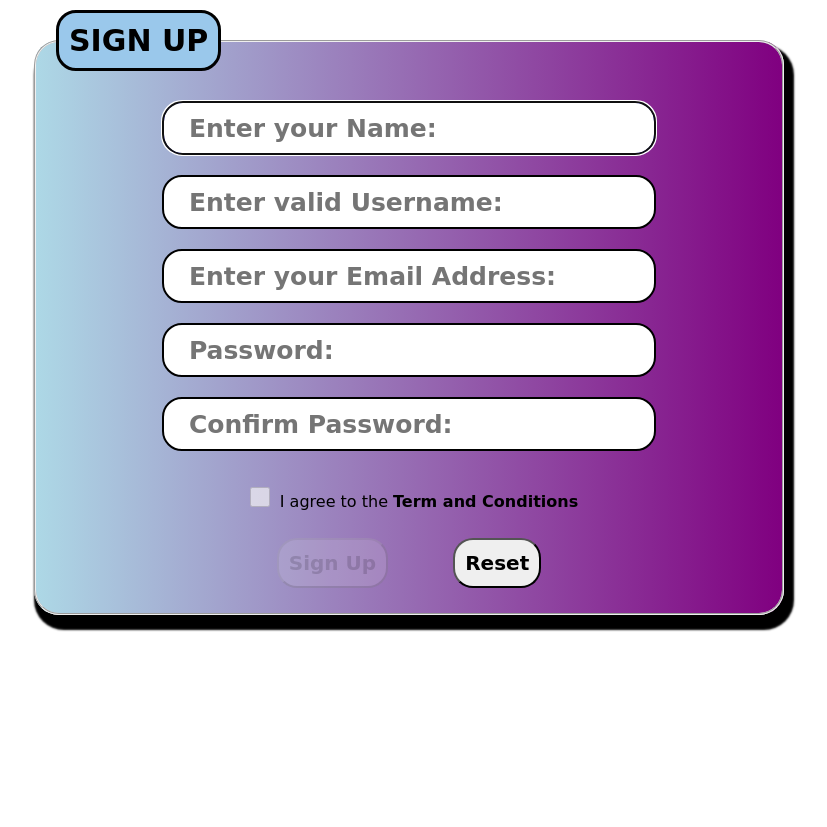
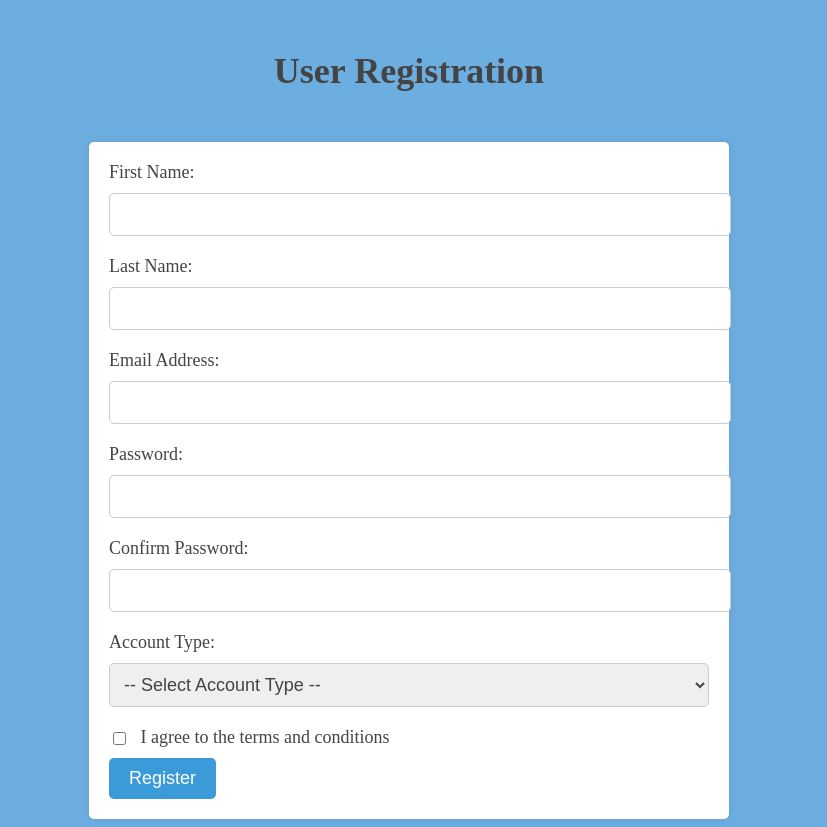
Before and after one commit to Yozi47/BankingBot, a Flask app: template templates/signup.html in a window 1280 px wide. Shown: the whole page, without its empty margins (231-1058 px from the left). Before the commit the page ends 632 px from the top, so only its background shows below. Run offline with Flask 3, Linux system fonts and the light colour scheme; the template is opened without the code that fills it, so the values that code supplies are empty.

Commit message:
Edited Logina and Signup

```diff
--- a/templates/signup.html
+++ b/templates/signup.html
@@ -1,32 +1,101 @@
 <!DOCTYPE html>
-<html lang="en">
+<html>
+<head>
+	<title>Banking Website - User Registration</title>
+	<style>
+		body {
+			background-color: #6daee0;
+		}
 
-    <head>
-        <meta charset="UTF-8">
-        <meta name="viewport" content="width=device-width, initial-scale=1.0">
-        <title>Sign Up | Bank of AI</title>
-        <link href="../CSS/signupCSS.css" rel="stylesheet">
-        <script src="../Java Script/signupJS.js"></script>
-    </head>
+		h1 {
+			text-align: center;
+			margin-top: 50px;
+			margin-bottom: 50px;
+			font-size: 36px;
+			color: #444444;
+		}
 
-    <body onload="load();">
-        <form  method="POST">
-            <fieldset>
-                <legend>Sign Up</legend>
-                <input type="text" id="name" placeholder="Enter your Name:"><br />
-                <input type="text" id="username" placeholder="Enter valid Username:"
-                    onblur="return validUserName();"><br />
-                <input type="email" id="email" placeholder="Enter your Email Address:"><br />
-                <input type="password" id="password" placeholder="Password:" onblur="return validPassword();"><br />
-                <input type="password" id="confirmPassword" placeholder="Confirm Password:"
-                    onblur="return cnfrmPass();"><br />
-                <p id="result"></p>
-                <p><input type="checkbox" name="tnc" id="tnc" onchange="return validForm();"><span>I agree to the <a
-                            href="#">Term and Conditions</a></span></p>
-                <button type="button" id="signupbtn" value="0" onclick="goto();">Sign Up</button>
-                <button type="reset" id="resetbtn">Reset</button>
-            </fieldset>
-        </form>
-    </body>
+		form {
+			max-width: 600px;
+			margin: 0 auto;
+			background-color: #ffffff;
+			padding: 20px;
+			border-radius: 5px;
+			box-shadow: 0px 0px 10px rgba(0, 0, 0, 0.1);
+		}
 
+		label {
+			display: block;
+			margin-bottom: 10px;
+			color: #444444;
+			font-size: 18px;
+		}
+
+		input[type="text"],
+		input[type="email"],
+		input[type="password"],
+		select {
+			width: 100%;
+			padding: 10px;
+			margin-bottom: 20px;
+			border: 1px solid #cccccc;
+			border-radius: 5px;
+			font-size: 18px;
+			color: #444444;
+		}
+
+		input[type="checkbox"] {
+			display: inline-block;
+			margin-right: 10px;
+			vertical-align: middle;
+		}
+
+		input[type="submit"] {
+			background-color: #3b9bd9;
+			color: #ffffff;
+			padding: 10px 20px;
+			border: none;
+			border-radius: 5px;
+			font-size: 18px;
+			cursor: pointer;
+		}
+
+		input[type="submit"]:hover {
+			background-color: #347ac9;
+		}
+	</style>
+</head>
+<body>
+	<h1>User Registration</h1>
+	<form action="register.php" method="post">
+		<label for="firstname">First Name:</label>
+		<input type="text" id="firstname" name="firstname" required>
+
+		<label for="lastname">Last Name:</label>
+		<input type="text" id="lastname" name="lastname" required>
+
+		<label for="email">Email Address:</label>
+		<input type="email" id="email" name="email" required>
+
+		<label for="password">Password:</label>
+		<input type="password" id="password" name="password" required>
+
+		<label for="confirm_password">Confirm Password:</label>
+		<input type="password" id="confirm_password" name="confirm_password" required>
+
+		<label for="account_type">Account Type:</label>
+		<select id="account_type" name="account_type" required>
+			<option value="">-- Select Account Type --</option>
+			<option value="savings">Savings Account</option>
+			<option value="checking">Checking Account</option>
+		</select>
+
+		<label for="terms_and_conditions">
+			<input type="checkbox" id="terms_and_conditions" name="terms_and_conditions" required>
+			I agree to the terms and conditions
+		</label>
+
+		<input type="submit" value="Register">
+	</form>
+</body>
 </html>
```
Also changed, not shown: templates/login.html (+62 -27 lines).
